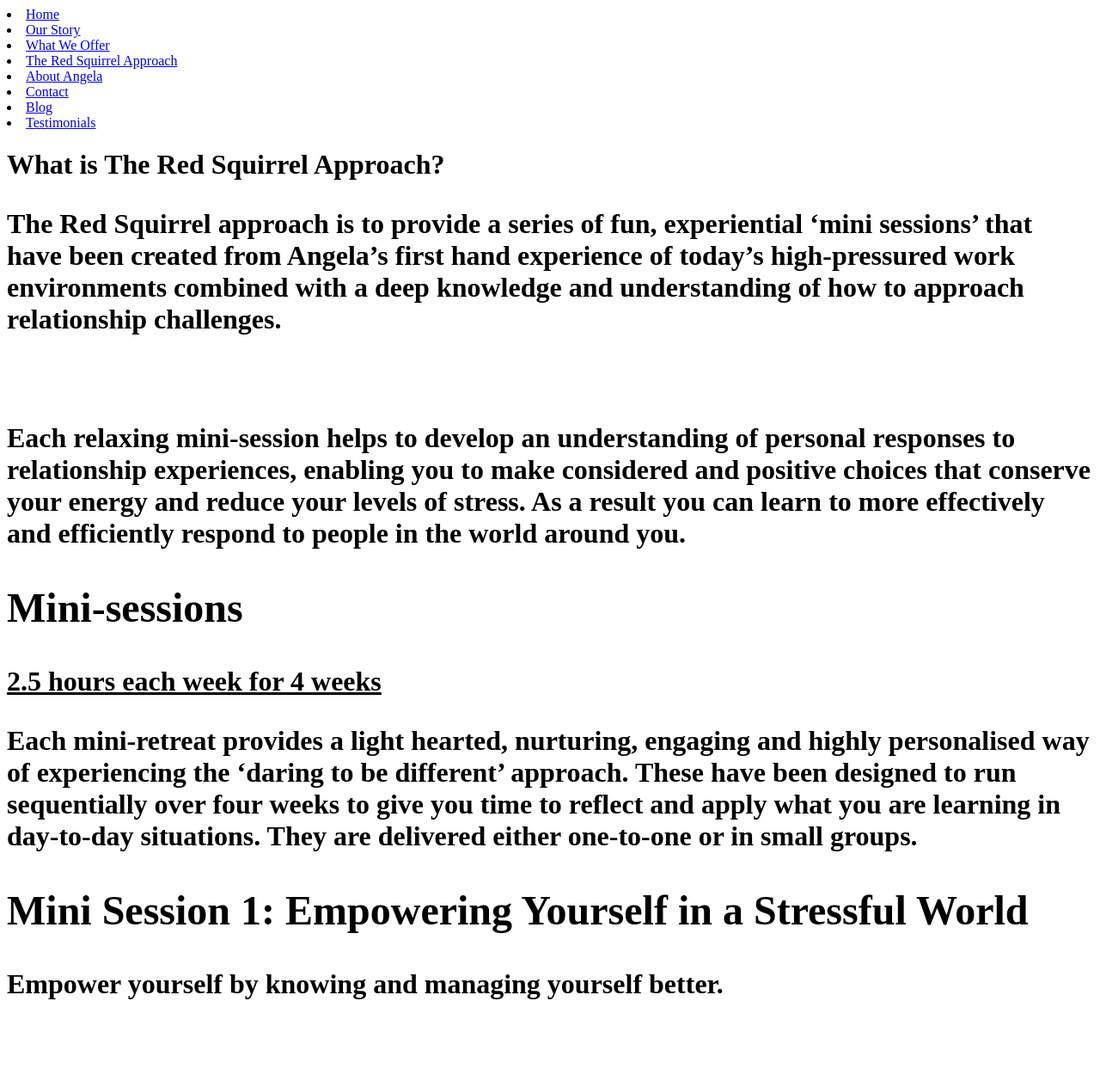
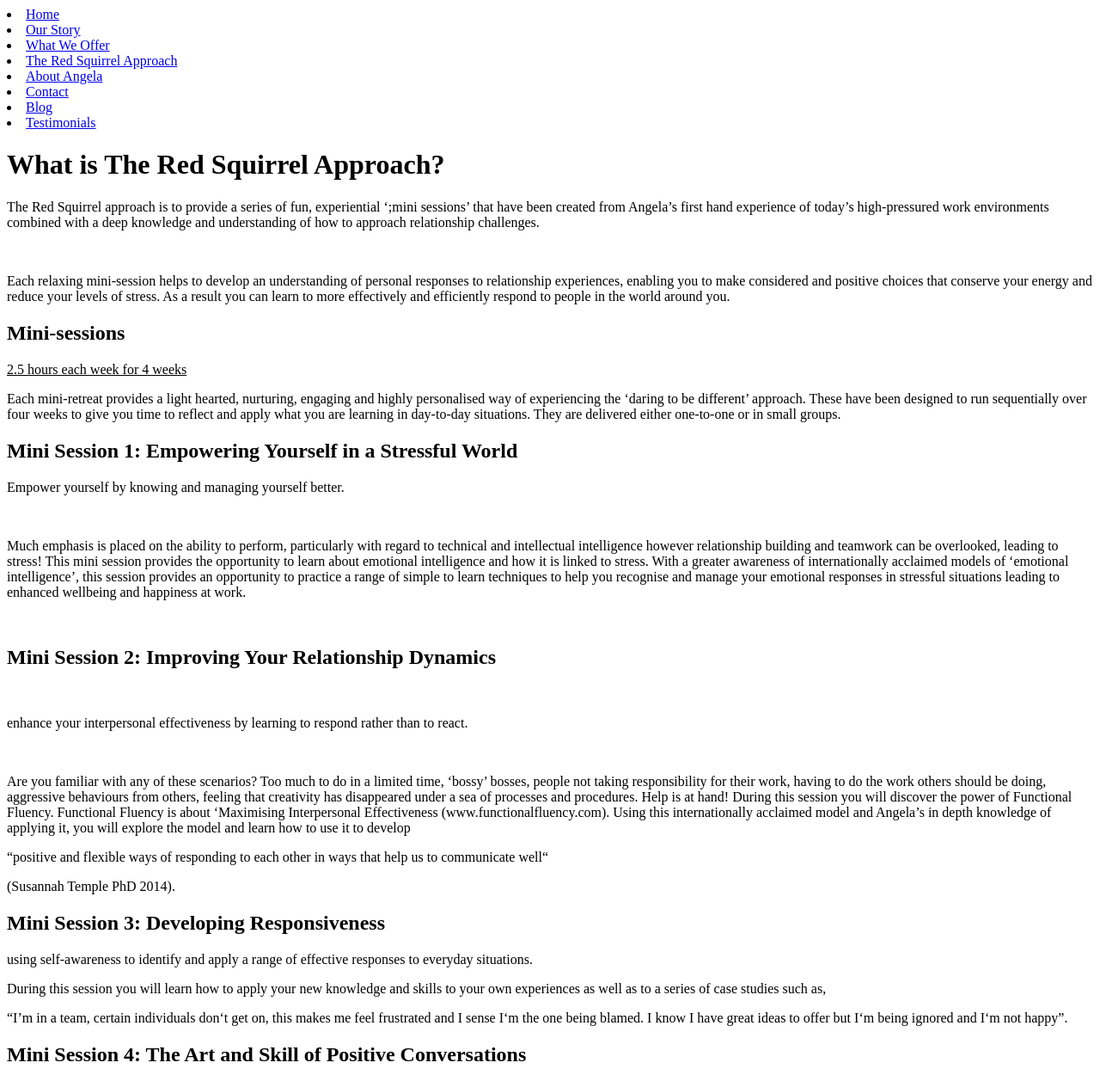
Before and after one commit to GlennCurran/RedSquirrel, a plain HTML site: page approach.html in a window 1280 px wide. Shown: the top 1257 px of the page at 86% size. Drawn offline with Linux system fonts and the light colour scheme.

Commit message:
Update Files

```diff
--- a/approach.html
+++ b/approach.html
@@ -1,7 +1,7 @@
 <!DOCTYPE html>
 <html>
 <head>
-<title> Our Story - Red Squirrel  </title>
+<title> Our Approach - Red Squirrel  </title>
 
 <meta name="description" content="Red Squirrel - Dare to be different">
 <meta name="keywords" content="Personal, Development, Skills, Graduate">
@@ -24,10 +24,10 @@
     </nav>
 </header>
 
-<h1> What is The Red Squirrel Approach? <h1>
+    <h1> What is The Red Squirrel Approach? </h1>
 
  <p>
-The Red Squirrel approach is to provide a series of fun, experiential  ‘mini sessions’ that have been created from Angela’s first hand experience of today’s high-pressured work environments combined with a deep knowledge and understanding of how to approach relationship challenges.
+The Red Squirrel approach is to provide a series of fun, experiential  &#8216;;mini sessions&#8217; that have been created from Angela&#8217;s first hand experience of today’s high-pressured work environments combined with a deep knowledge and understanding of how to approach relationship challenges.
     </p>
     <br>
     <p>
@@ -40,7 +40,7 @@ Each relaxing mini-session helps to develop an understanding of personal respons
 <span style="text-decoration: underline;">2.5 hours each week for 4 weeks</span>
 
 
-    <p>Each mini-retreat provides a light hearted, nurturing, engaging and highly personalised way of experiencing the ‘daring to be different’ approach. These have been designed to run sequentially over four weeks to give you time to reflect and apply what you are learning in day-to-day situations. They are delivered either one-to-one or in small groups.
+    <p>Each mini-retreat provides a light hearted, nurturing, engaging and highly personalised way of experiencing the &#8216;daring to be different&#8217; approach. These have been designed to run sequentially over four weeks to give you time to reflect and apply what you are learning in day-to-day situations. They are delivered either one-to-one or in small groups.
 </p>
      <div id="mini_session_listing">
     <h2>Mini Session 1:  Empowering Yourself in a Stressful World</h2>
@@ -51,7 +51,7 @@ Empower yourself by knowing and managing yourself better.
 <br>
 <p>
 
-Much emphasis is placed on the ability to perform, particularly with regard to technical and intellectual intelligence however relationship building and teamwork can be overlooked, leading to stress! This mini session provides the opportunity to learn about emotional intelligence and how it is linked to stress. With a greater awareness of internationally acclaimed models of ‘emotional intelligence’, this session provides an opportunity to practice a range of simple to learn techniques to help you recognise and manage your emotional responses in stressful situations leading to enhanced wellbeing and happiness at work.
+Much emphasis is placed on the ability to perform, particularly with regard to technical and intellectual intelligence however relationship building and teamwork can be overlooked, leading to stress! This mini session provides the opportunity to learn about emotional intelligence and how it is linked to stress. With a greater awareness of internationally acclaimed models of &#8216;emotional intelligence&#8217;, this session provides an opportunity to practice a range of simple to learn techniques to help you recognise and manage your emotional responses in stressful situations leading to enhanced wellbeing and happiness at work.
  </p>
 <br>
 <h2>Mini Session 2: Improving Your Relationship Dynamics</h2>
@@ -59,13 +59,13 @@ Much emphasis is placed on the ability to perform, particularly with regard to t
 <p>enhance your interpersonal effectiveness by learning to respond rather than to react.</p>
 <br>
 <p>
-Are you familiar with any of these scenarios? Too much to do in a limited time, ‘bossy’ bosses, people not taking responsibility for their work, having to do the work others should be doing, aggressive behaviours from others, feeling that creativity has disappeared under a sea of processes and procedures. Help is at hand! During this session you will discover the power of Functional Fluency. Functional Fluency is about ‘Maximising Interpersonal Effectiveness (www.functionalfluency.com). Using this internationally acclaimed model and Angela’s in depth knowledge of applying it, you will explore the model and learn how to use it to develop </p> <span style = "text decoration: underlined;">“positive and flexible ways of responding to each other in ways that help us to communicate well”</span> <p> (Susannah Temple PhD 2014). </p>
+Are you familiar with any of these scenarios? Too much to do in a limited time, ‘bossy’ bosses, people not taking responsibility for their work, having to do the work others should be doing, aggressive behaviours from others, feeling that creativity has disappeared under a sea of processes and procedures. Help is at hand! During this session you will discover the power of Functional Fluency. Functional Fluency is about ‘Maximising Interpersonal Effectiveness (www.functionalfluency.com). Using this internationally acclaimed model and Angela’s in depth knowledge of applying it, you will explore the model and learn how to use it to develop </p> <span style = "text decoration: underlined;">&#8220;positive and flexible ways of responding to each other in ways that help us to communicate well&#8220;</span> <p> (Susannah Temple PhD 2014). </p>
 <h2>Mini Session 3: Developing Responsiveness</h2>
 <p>
 using self-awareness to identify and apply a range of effective responses to everyday situations.
          </p>
 <p>
-During this session you will learn how to apply your new knowledge and skills to your own experiences as well as to a series of case studies such as,</p> <span style = "text decoration: underlined;">“I’m in a team, certain individuals don’t get on, this makes me feel frustrated and I sense I’m the one being blamed. I know I have great ideas to offer but I’m being ignored and I’m not happy”. </span>
+During this session you will learn how to apply your new knowledge and skills to your own experiences as well as to a series of case studies such as,</p> <span style = "text decoration: underline;">&#8220;I&#8217;m in a team, certain individuals don&#8216;t get on, this makes me feel frustrated and I sense I&#8216;m the one being blamed. I know I have great ideas to offer but I&#8216;m being ignored and I&#8216;m not happy&#8221;. </span>
 <br>
  <h2>Mini Session 4: The Art and Skill of Positive Conversations</h2><p>-how to get the best out of yourself and others in day-to-day conversations.</p>
 <br>
```
Also changed, not shown: contact.html (+1 -1 lines), our_story.html (+1 -1 lines), testimonals.html (+1 -1 lines).
